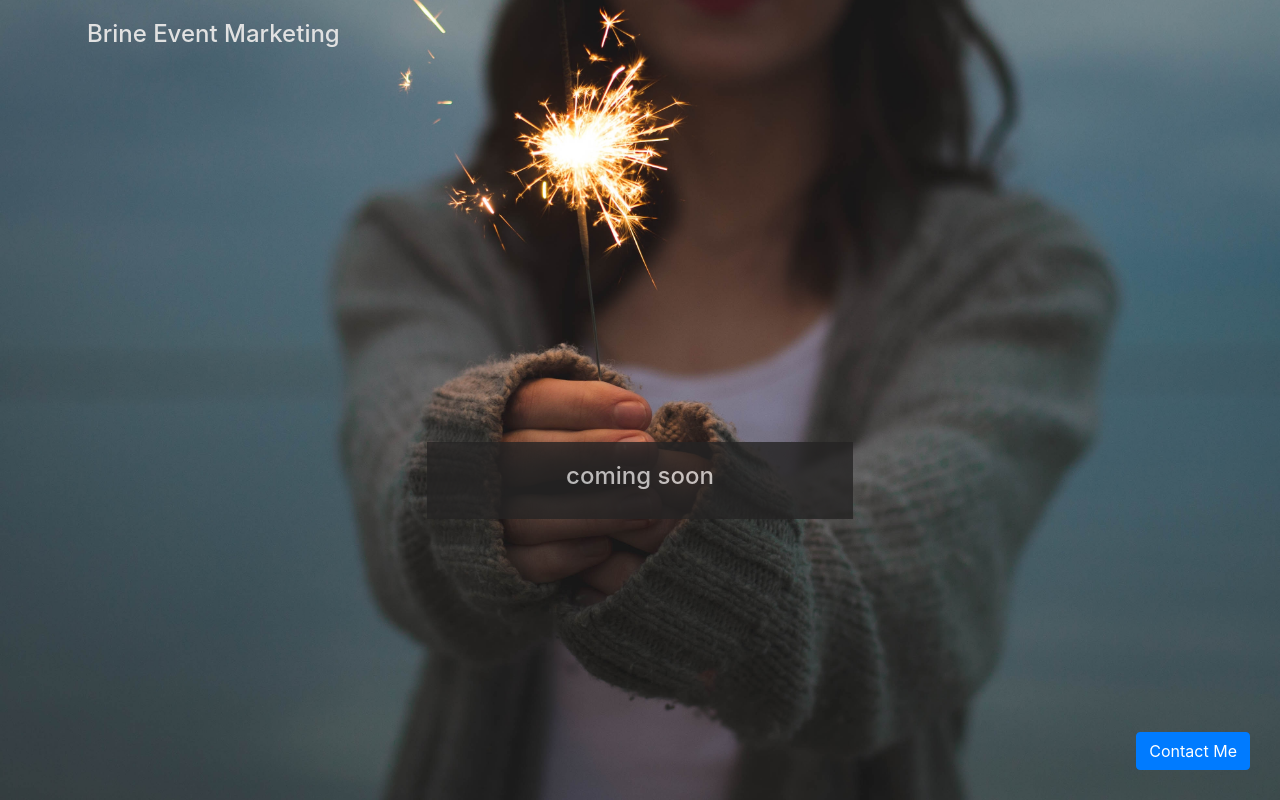
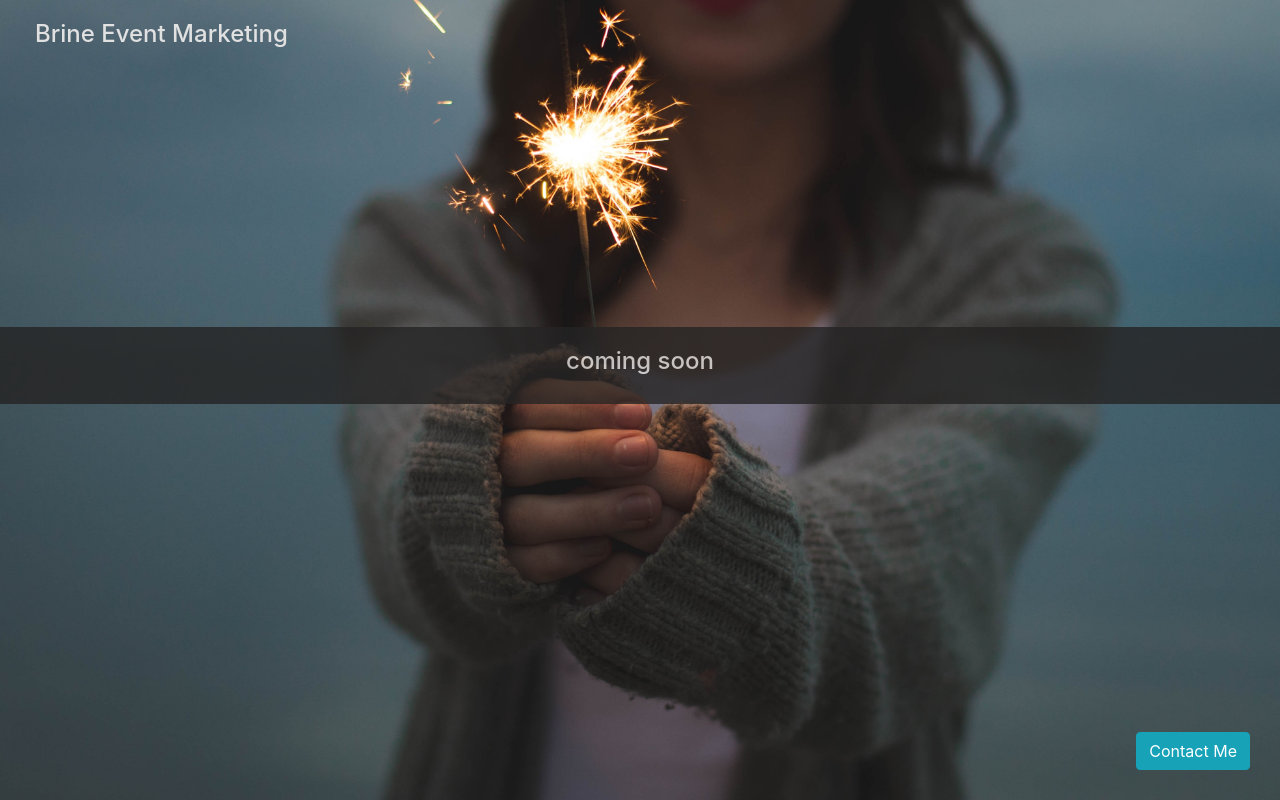
Before and after one commit to namurray1/brineeventmarketing, a PHP site: page / in a window 1280 px wide. Run offline with PHP 8.4, Linux system fonts and the light colour scheme; some libraries are stand-ins or nearby versions.

Commit message:
cleaning up more code. Changed how row and columns were working

```diff
--- a/index.html
+++ b/index.html
@@ -3,7 +3,7 @@
 
 <head>
     <meta charset="UTF-8">
-    <meta name="viewport" content="width=device-width, initial-scale=1.0">
+    <meta name="viewport" content="width=device-width, initial-scale=1.0, shrink-to-fit=no">
     <meta http-equiv="X-UA-Compatible" content="ie=edge">
     <title>Brine Event Marketing</title>
     <link rel="stylesheet" href="style.css">
@@ -18,33 +18,28 @@
 <!-- background image with text block -->
 
 <body>
-    <!-- <div class="bgimage"> -->
-        <div class="container-fluid">
-            <div class="row">
-                <div class="col-sm">
-                    <h4 class="be">Brine Event Marketing</h4>
-                </div>
-                <div class="col-sm"></div>
-                <div class="col-sm"></div>
+
+    <div class="container-fluid">
+        <div class="row">
+            <div class="col-sm">
+                <h4 class="be float-sm-left">Brine Event Marketing</h4>
             </div>
         </div>
-        <div class="container-fluid">
-            <div class="row">
-                <div class="col-sm"></div>
-                <div class="col-sm text-block">
-                    <h4 class="cs">coming soon</h4>
-                </div>
-                <div class="col-sm"></div>
+        <div class="row">
+            <div class="text-block mx-auto col-sm">
+                <h4 class="cs">coming soon</h4>
             </div>
         </div>
 
-    <!-- </div> -->
+        <!-- Contact Me Button -->
 
+        <div class="row">
+            <div class="col-sm-12 fixed-bottom">
+                <button type="button" class="btn btn-info" id="cmbutton" data-toggle="modal" data-target="#myModal">Contact Me</button>
+            </div>
+        </div>
+    </div>
 
-    <!-- beginning of contact me modal -->
-    <div class="container">
-    <button type="button" class="btn btn-primary" id="cmbutton" data-toggle="modal" data-target="#myModal">Contact Me</button>
-</div>
     <!-- modal -->
 
     <div class="modal fade" id="myModal">
@@ -64,6 +59,7 @@
                     <p>Elizabeth Brumbach</p>
                     <p>work: (843) 225-6740</p>
                     <p>cell: (704) 302-4554</p>
+                    <p>email: ebrumbach@yahoo.com</p>
                 </div>
 
                 <!-- modal footer -->
--- a/style.css
+++ b/style.css
@@ -4,7 +4,7 @@ html,
 body {
     height: 100%;
     background: url("images/sparkler.jpg") no-repeat center/cover;
-   }
+}
 
 /* font instructions */
 
@@ -12,20 +12,14 @@ body {
     font-family: 'Quicksand', sans-serif;
 }
 
-
 .text-block {
     background-color: rgb(37, 36, 36);
     opacity: 0.8;
-    width: 100px;
+    width: 50px;
     margin: auto;
     position: relative;
-    top: 365px;
+    top: 250px;
 }
-
-/* #id {
-    white-space: normal;
-    text-decoration: none;
-} */
 
 #cmbutton {
     margin: 30px;
```
